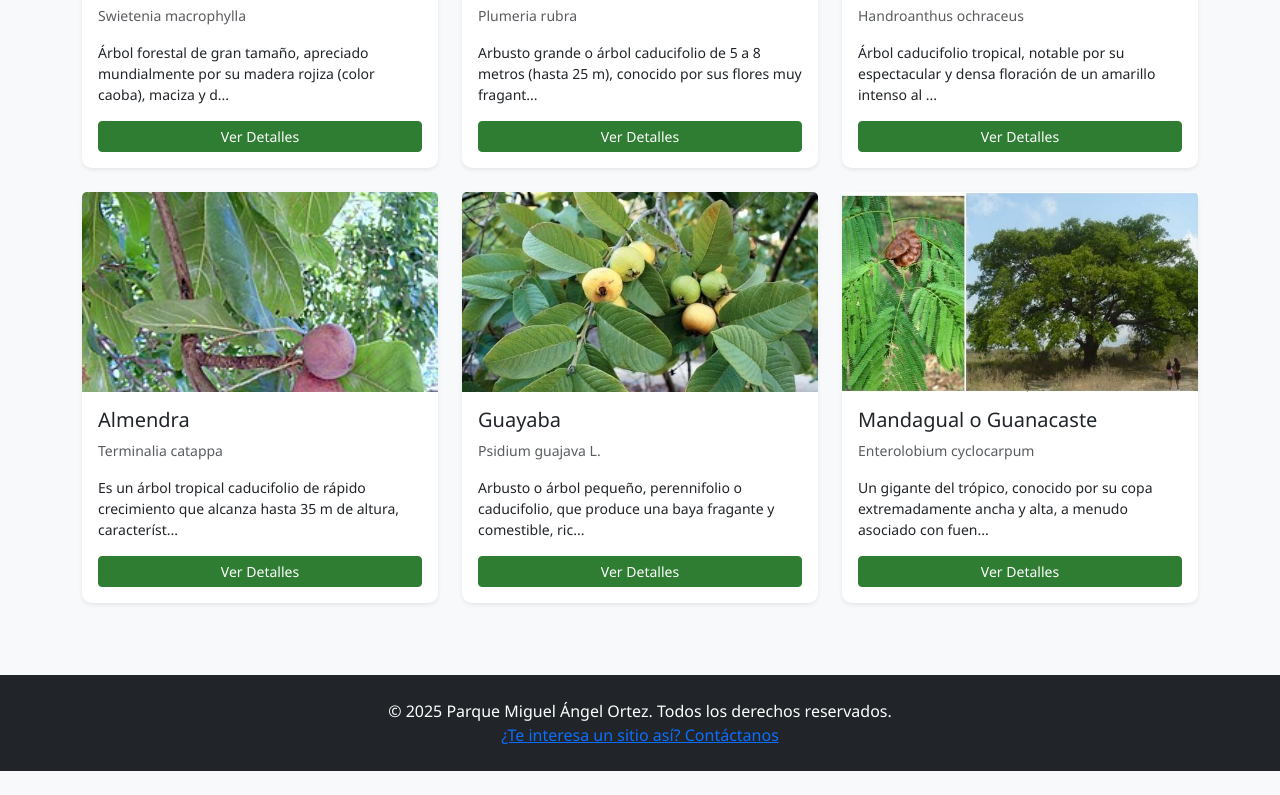
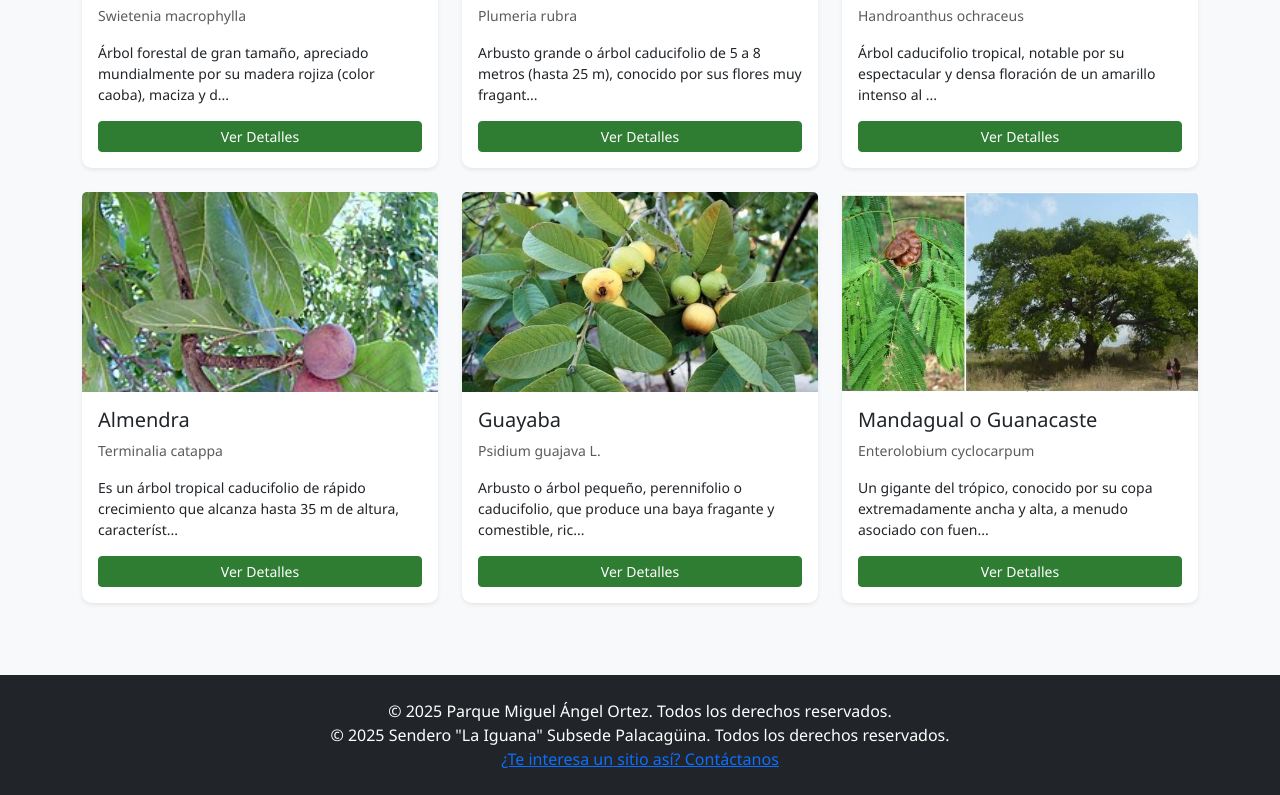
Before and after one commit to nanypoe/parque-palacaguina, a plain HTML site: page index.html in a window 1280 px wide. Shown: the part 2191-2986 px from the top of the page. Before the commit the page ends 2962 px from the top, so only its background shows below. Drawn offline with nearby package versions, Linux system fonts and the light colour scheme.

Commit message:
Add additional copyright notice for Sendero 'La Iguana'

```diff
--- a/index.html
+++ b/index.html
@@ -64,6 +64,9 @@
         <p class="mb-0">
           &copy; 2025 Parque Miguel Ángel Ortez. Todos los derechos reservados.
         </p>
+        <p class="mb-0">
+          &copy; 2025 Sendero "La Iguana" Subsede Palacagüina. Todos los derechos reservados.
+        </p>
         <a class="p-2" href="https://github.com/nanypoe">¿Te interesa un sitio así? Contáctanos<a/>
       </div>
     </footer>
```
